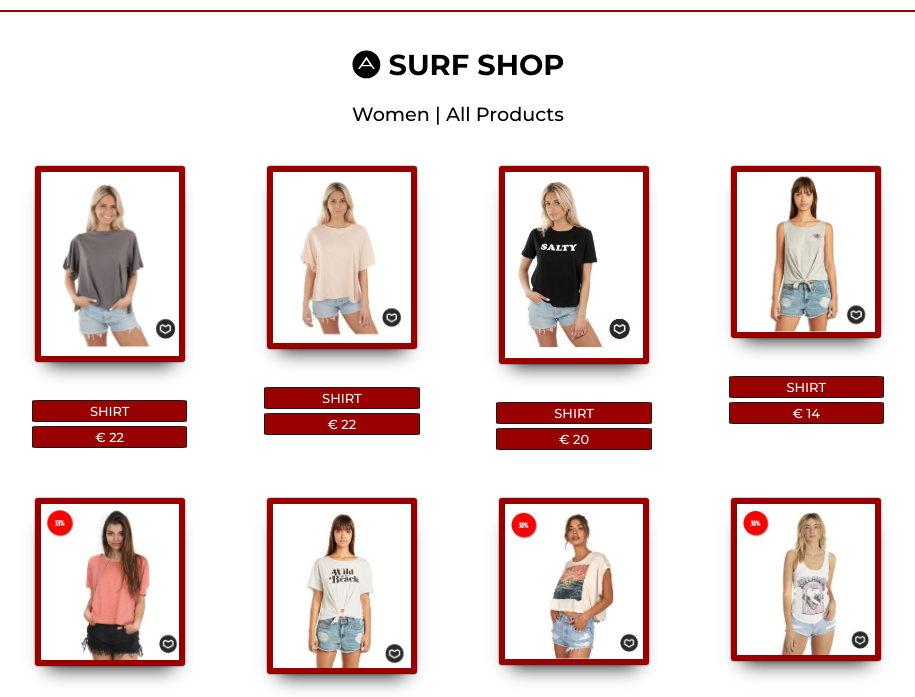
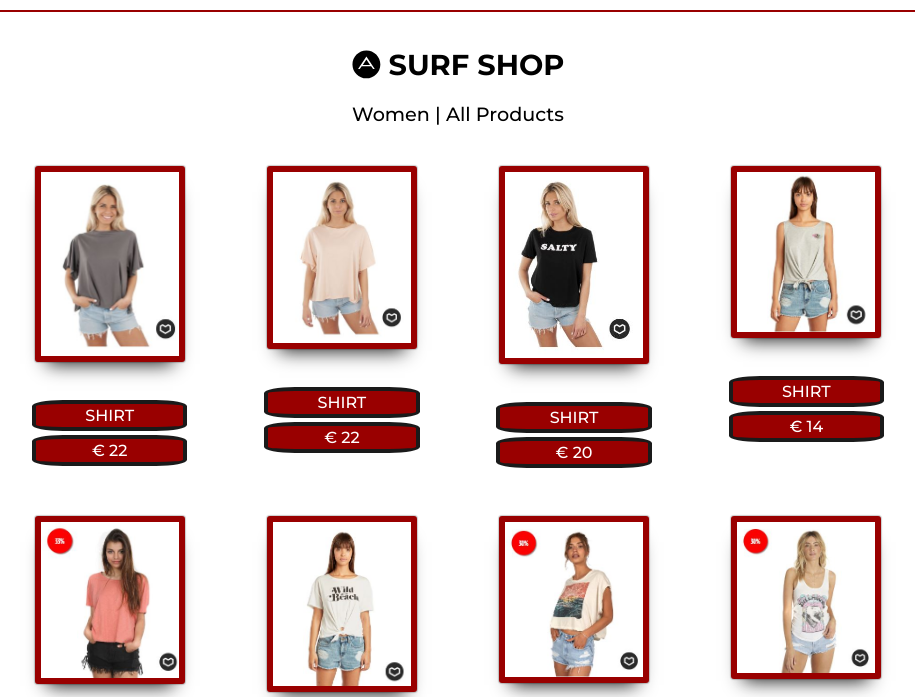
Before and after one commit to aeltonmreis/FrontEnd, a plain HTML site: page category.html in a window 1280 px wide. Shown: the part 90-787 px from the top of the page, without its empty margins (182-1097 px from the left). Drawn offline with nearby package versions, Linux system fonts and the light colour scheme.

Commit message:
20190707_1

```diff
--- a/SCSS/category.scss
+++ b/SCSS/category.scss
@@ -65,11 +65,11 @@ $blueLight: #3DC0F1;
 	display: block;
 	background-color: $red;
 	color: $white;
-	border: 1px solid $greyDark !important;
-    border-radius: 5% !important;
+	border: 4px solid $greyDark !important;
+    border-radius: 20% !important;
     padding: 2px !important;
-	// font-size: 18px !important;
-	font-size: calc(10px + (14 - 10) * ((100vw - 300px) / (1600 - 300)));
+	font-size: 16px !important;
+	// font-size: calc(10px + (14 - 10) * ((100vw - 300px) / (1600 - 300)));
 	text-align:center !important;
 	margin: 4px;
 }
```
Also changed, not shown: CSS/category.css, CSS/main.css.
